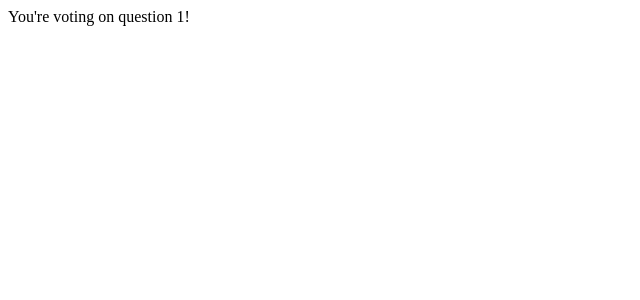
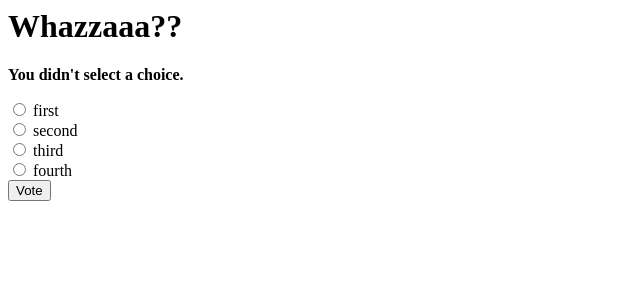
Before and after one commit to DGorgula/first-django, a Django app: page /polls/1/vote in a window 1280 px wide. Shown: the top 300 px of the page, without its empty margins (0-640 px from the left). Run offline with Django 3.2, Linux system fonts and the light colour scheme; data comes from the database, SQL or seed files in the repository; both versions use the stored data as it was after the commit; parts of the project's set-up code (start-up, migrations or seed data) failed here and were passed over.

Commit message:
vote functionallity added

```diff
--- a/polls/templates/polls/detail.html
+++ b/polls/templates/polls/detail.html
@@ -1 +1,16 @@
-{{question}}
+<h1>
+    {{question.question_text}}
+
+</h1>
+
+{% if error_message %}<p><strong>{{ error_message }}</strong></p>
+{% endif %}
+
+<form action="{% url 'polls:vote' question.id %}" method="post">
+    {% csrf_token %}
+    {% for choice in question.choice_set.all %}
+            <input type='radio' name="choice" id="choice{{ forloop.counter }}" value="{{ choice.id }}">
+            <label for="choice {{ forloop.counter }}">{{ choice.choice_text }}</label><br>
+            {% endfor %}
+            <input type="submit" value="Vote">
+</form>
--- a/polls/templates/polls/index.html
+++ b/polls/templates/polls/index.html
@@ -1,7 +1,7 @@
 {% if latest_question_list %}
     <ul>
     {% for question in latest_question_list %}
-        <li><a href="/polls/{{ question.id }}/">{{ question.question_text }}</a></li>
+        <li><a href="{% url 'polls:detail' question.id %}">{{ question.question_text }}</a></li>
     {% endfor %}
     </ul>
 {% else %}
--- a/polls/urls.py
+++ b/polls/urls.py
@@ -2,6 +2,8 @@ from django.urls import path
 
 from . import views
 
+
+app_name = 'polls'
 urlpatterns = [
     path('', views.index, name='index'),
     path('<int:question_id>/', views.detail, name='detail'),
--- a/polls/views.py
+++ b/polls/views.py
@@ -1,7 +1,8 @@
 from django.template import loader
 from django.shortcuts import render, get_object_or_404
-from django.http import HttpResponse, Http404
-from .models import Question
+from django.http import HttpResponse, HttpResponseRedirect
+from django.urls import reverse
+from .models import Choice, Question
 
 def index(request):
     latest_question_list = Question.objects.order_by('-pub_date')[:5]
@@ -13,12 +14,19 @@ def index(request):
 # Create your views here.
 def detail(request, question_id):
     question = get_object_or_404(Question, pk=question_id)
-    return render(request, 'polls/details.html', {'question': question})
+    return render(request, 'polls/detail.html', {'question': question})
 
 def results(request, question_id):
-    response = "That's the results for question number %s!"
-    return HttpResponse(response % question_id)
+    question = get_object_or_404(Question, pk=question_id)
+    return render(request, 'polls/results.html', {'question': question})
 
 def vote(request, question_id):
-    response = "You're voting on question %s!"
-    return HttpResponse(response % question_id)
+    question = get_object_or_404(Question, pk=question_id)
+    try:
+        selected_choice = question.choice_set.get(pk=request.POST['choice'])
+    except (KeyError, Choice.DoesNotExist):
+        return render(request, 'polls/detail.html', {'question': question, 'error_message': "You didn't select a choice."})
+    else:
+        selected_choice.votes += 1
+        selected_choice.save()
+    return HttpResponseRedirect(reverse('polls:results', args=(question_id,)))
```
Also changed, not shown: polls/templates/polls/results.html (added, +9 -0 lines), db.sqlite3.
